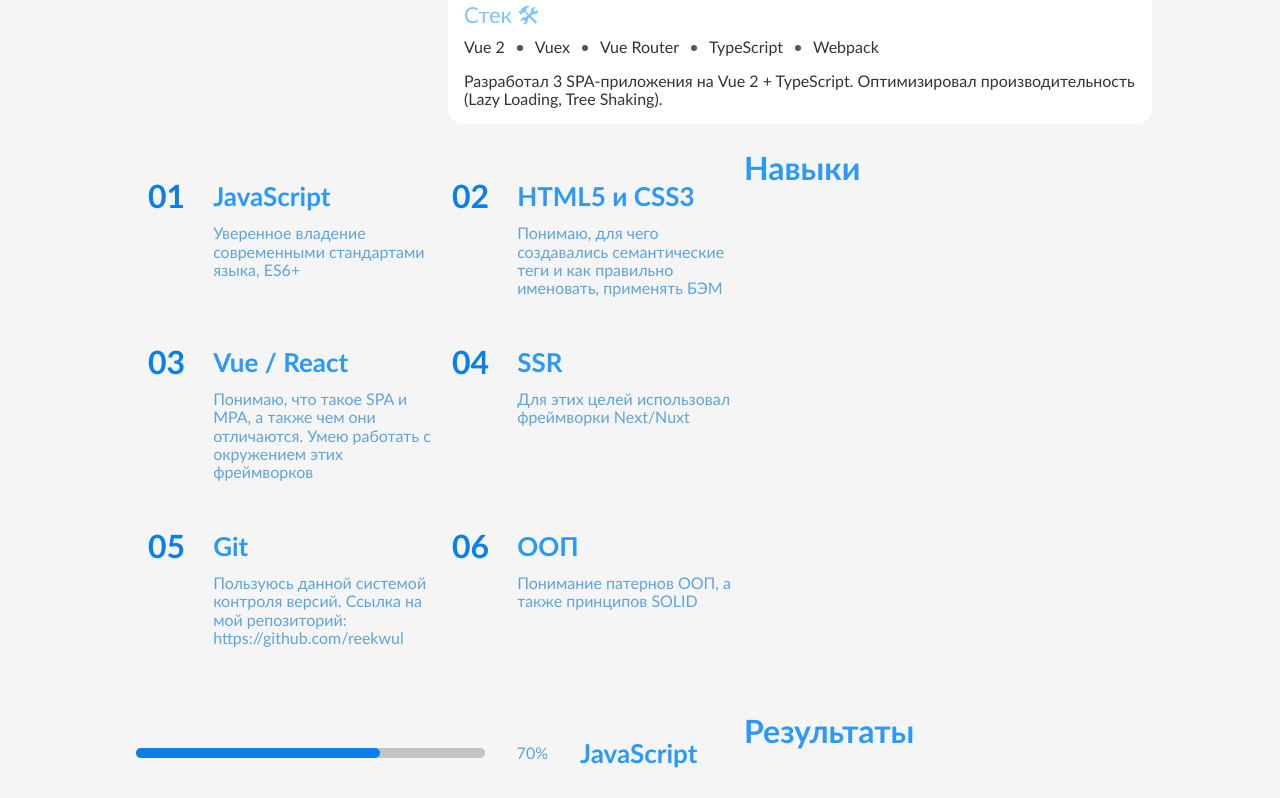
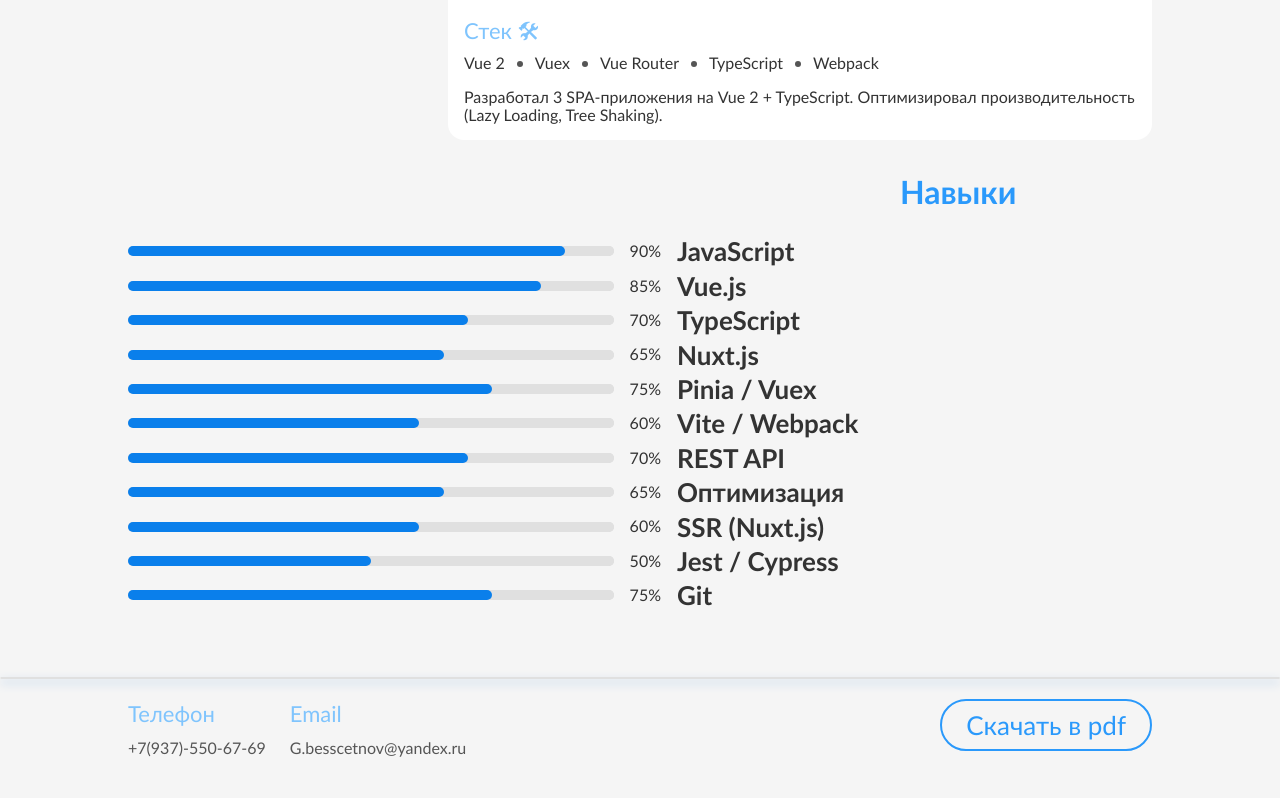
Before and after one commit to reekwul/resume, a Next.js app: page / in a window 1280 px wide. Shown: the part 1182-1980 px from the top of the page. Built offline with nearby package versions, Linux system fonts and the light colour scheme.

Commit message:
финальные правки резюме

```diff
--- a/ArrayProgressev.js
+++ b/ArrayProgressev.js
@@ -1,22 +1,46 @@
 export default [
     {
         legend:"JavaScript",
+        percent:"90"
+    },
+    {
+        legend:"Vue.js",
+        percent:"85"
+    },
+    {
+        legend:"TypeScript",
         percent:"70"
     },
     {
-        legend:"HTML5 и CSS3",
-        percent:"80"
+        legend:"Nuxt.js",
+        percent:"65"
     },
     {
-        legend:"Vue",
+        legend:"Pinia / Vuex",
+        percent:"75"
+    },
+    {
+        legend:"Vite / Webpack",
+        percent:"60"
+    },
+    {
+        legend:"REST API",
         percent:"70"
     },
     {
-        legend:"React",
+        legend:"Оптимизация",
+        percent:"65"
+    },
+    {
+        legend:"SSR (Nuxt.js)",
         percent:"60"
     },
     {
+        legend:"Jest / Cypress",
+        percent:"50"
+    },
+    {
         legend:"Git",
-        percent:"70"
+        percent:"75"
     },
 ]
--- a/ArraySkils.js
+++ b/ArraySkils.js
@@ -1,3 +1,4 @@
+
 export default [
     {
         name:"JavaScript",
--- a/src/aboutme/aboutme.module.css
+++ b/src/aboutme/aboutme.module.css
@@ -71,21 +71,21 @@
 
 .progress {
     display: flex;
-    flex-wrap: wrap;
+    margin: 16px 0;
+    gap: 2rem;
 }
 
 .progress-block {
+    margin-top: calc(38px + 1.5rem);
     display: flex;
     flex-direction: column;
-
-    flex: 1;
+    flex: 75%;
 }
 
 .progress .name {
-    flex: 2;
-    margin: 8px;
+    flex: 25%;
+    margin: 0 8px;
     max-width: 400px;
-    min-width: 275px;
 }
 @media (max-width: 768px) {
     .about, .progress, .rez{
--- a/src/aboutme/aboutme.tsx
+++ b/src/aboutme/aboutme.tsx
@@ -37,21 +37,6 @@ const Aboutme = () => {
                 </h2>
             </div>
             <Experience works={Works} />
-            <div className={classes.rez}>
-                <div className={classes.skill}>
-                    {Skils.map((el, id) =>
-                        <ListItem
-                            className={classes.item}
-                            key={id}
-                            legend={el.name}
-                            about={el.about}
-                            id={`0${id + 1}`}
-                        />)}
-                </div>
-                <h2 className={classes.name}>
-                    Навыки
-                </h2>
-            </div>
             <div className={classes.progress}>
                 <div className={classes['progress-block']}>
                     { ProgBar.map((el,id )=>
@@ -64,7 +49,7 @@ const Aboutme = () => {
 
                 </div>
                 <h2 className={classes.name}>
-                    Результаты
+                    Навыки
                 </h2>
             </div>
         </div>
--- a/src/footer/footer.module.css
+++ b/src/footer/footer.module.css
@@ -4,23 +4,24 @@
 }
 
 .contact-block{
+    max-width: 1024px;
     display: flex;
     justify-content: space-between;
-    margin: 4px;
+    margin: 0 auto;
     padding: 4px;
 }
 .line{
-    box-shadow: 0 2px 4px #7FC4FD;
-    border: 1px solid #BCE0FD;
+    box-shadow: 0 4px 10px var(--accent-light);
+    border: 1px solid var(--border-color);
     border-radius: 100vh;
     margin:  8px 0;
 }
 .contact{
     display: flex;
     flex-wrap: wrap;
-    justify-content: space-around;
-    flex:1;
-    max-width: 720px;
+    justify-content: space-between;
+    gap: 1.5rem;
+    margin-right: auto;
 }
 .contact div h4{
     margin: 8px 0;
--- a/src/ui/experience/experience.module.css
+++ b/src/ui/experience/experience.module.css
@@ -1,5 +1,5 @@
 .experience{
-    margin: 0;
+    margin: 16px 0;
     padding: 0;
     display: flex;
     flex-direction: column;
--- a/src/ui/progressbar/ProgressBar.module.css
+++ b/src/ui/progressbar/ProgressBar.module.css
@@ -4,39 +4,40 @@
     align-items: center;
     justify-content: space-around;
     min-width: 300px;
-    max-width: 600px;
-    margin: 8px;
 }
 .wrapper h3{
+    margin: 0;
     flex: 1;
-    color: #2A99FB;
+    color: var(--text-primary);
 }
 .progress{
     flex: 3;
     display: flex;
     align-items: center;
     justify-content: space-around;
+    color: var(--border-color);
 }
 .progress p {
-    margin: 16px 32px;
+    margin: 8px 16px;
+    color: var(--text-primary);
 }
 .bar{
     flex:1;
     border:0;
     height: 10px;
     border-radius: 5px;
-    background: #C5C4C4;
+    background: var(--border-color);
 }
 .bar::-webkit-progress-bar {
     height: 10px;
     border-radius: 100vh;
-    background: #C5C4C4;
+    background: var(--border-color);
 }
 .bar::-webkit-progress-value {
     border-radius: 100vh;
-    background: #0A7FEB;
+    background: var(--accent-primary);
 }
 .bar::-moz-progress-bar {
     border-radius: 100vh;
-    background: #0A7FEB;
+    background: var(--accent-primary);
 }
--- /dev/null
+++ b/types/skill.ts
@@ -0,0 +1,5 @@
+interface SkillMe{
+    name:string
+    category:string
+
+}
```
